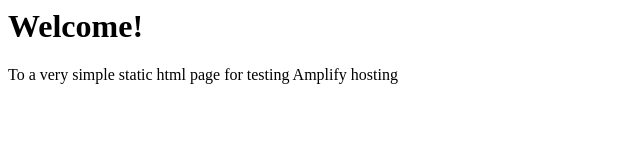
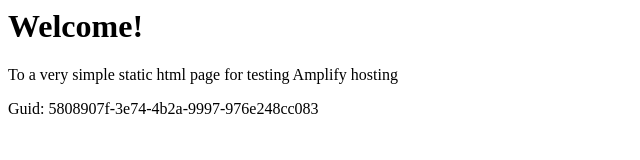
Before and after one commit to aws-aemilia-lhr/Github-PR-Commit-Integration-Test-DoNotTouch-GitHubAutoBuildPrPreviewCanaryTest-v1-prod-eu-west-2, a website: page src/index.html in a window 1280 px wide. Shown: the whole page, without its empty margins (0-640 px from the left). Drawn offline with Linux system fonts and the light colour scheme.

Commit message:
commit from integ tests

```diff
--- a/src/index.html
+++ b/src/index.html
@@ -1,3 +1,5 @@
+
+
 <html lang="en">
 
 <head>
@@ -10,6 +12,6 @@
 <body>
     <h1>Welcome!</h1>
     <p>To a very simple static html page for testing Amplify hosting</p>
-</body>
+    <p>Guid: 5808907f-3e74-4b2a-9997-976e248cc083</p></body>
 
 </html>
```
